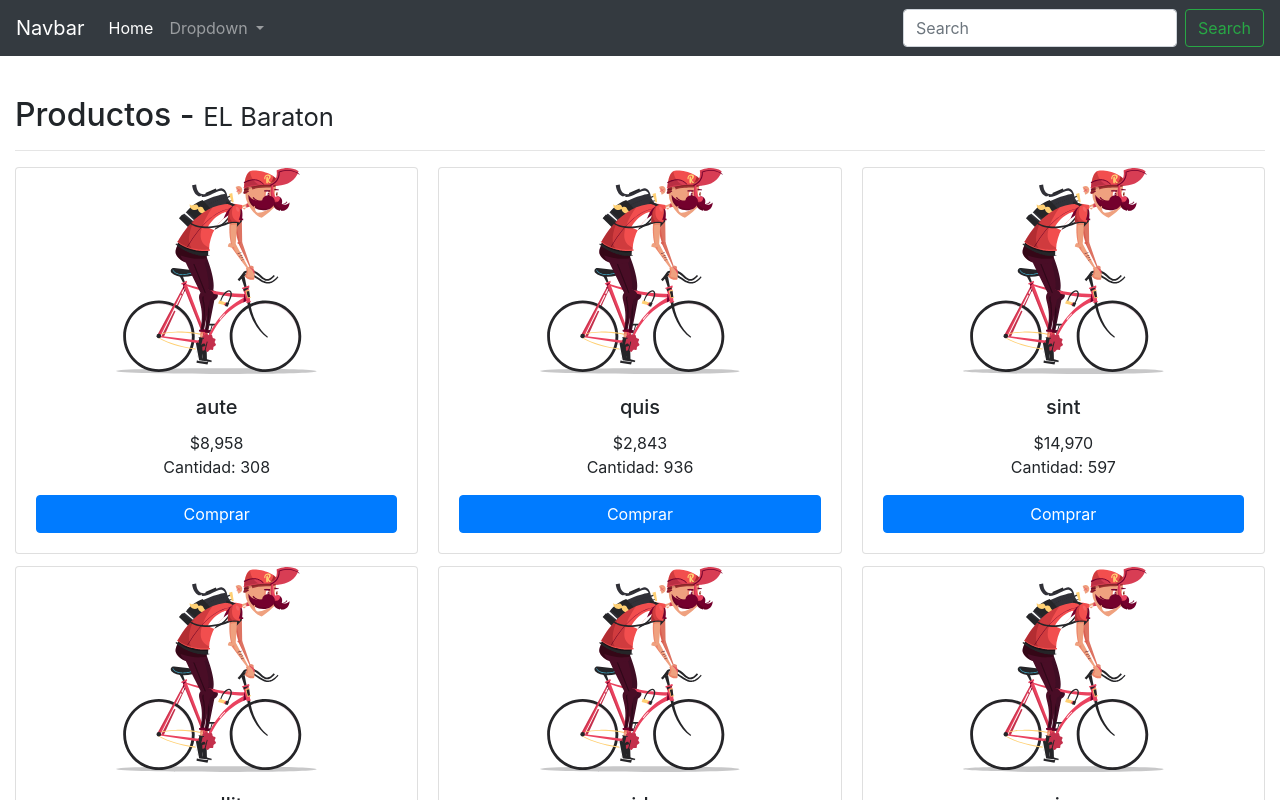
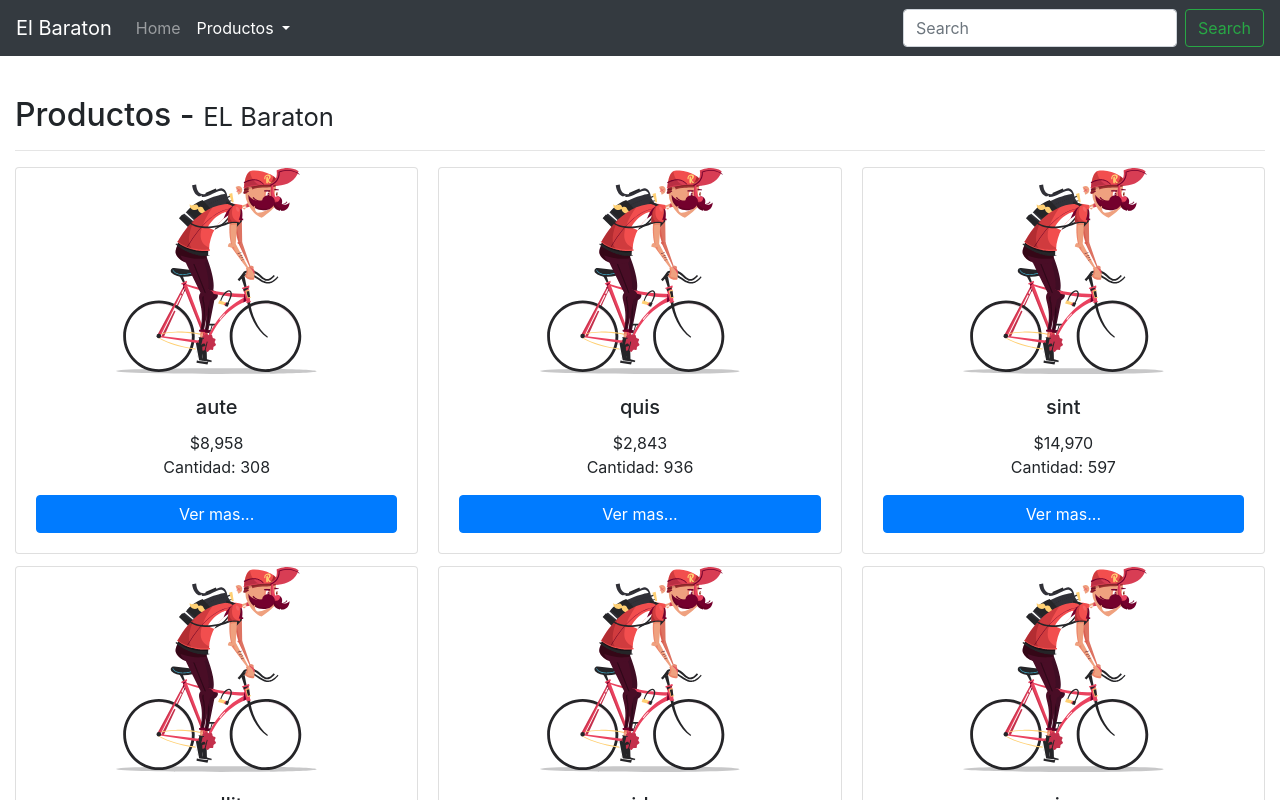
Before and after one commit to jodavaga/baratonApp, an Angular app: page /products in a window 1280 px wide. Before the commit this address led to /home. Shown: the top 800 px of the page. Built offline with nearby package versions, Linux system fonts and the light colour scheme.

Commit message:
Product component added, and route with parameters to that component was implemented

```diff
--- a/src/app/app.module.ts
+++ b/src/app/app.module.ts
@@ -11,6 +11,7 @@ import { AppComponent } from './app.component';
 import { HeaderComponent } from './shared/header/header.component';
 import { HomeComponent } from './components/home/home.component';
 import { ProductsComponent } from './components/products/products.component';
+import { ProductoComponent } from './components/producto/producto.component';
 
 
 @NgModule({
@@ -18,7 +19,8 @@ import { ProductsComponent } from './components/products/products.component';
     AppComponent,
     HeaderComponent,
     HomeComponent,
-    ProductsComponent
+    ProductsComponent,
+    ProductoComponent
   ],
   imports: [
     BrowserModule,
--- a/src/app/app.routes.ts
+++ b/src/app/app.routes.ts
@@ -1,10 +1,14 @@
 import { Routes, RouterModule } from '@angular/router';
 
 import { HomeComponent } from './components/home/home.component';
+import { ProductsComponent } from './components/products/products.component';
+import { ProductoComponent } from './components/producto/producto.component';
 
 
 const routes: Routes = [
     { path: 'home', component: HomeComponent },
+    { path: 'products', component: ProductsComponent },
+    { path: 'product/:id', component: ProductoComponent },
     { path: '**', pathMatch: 'full', redirectTo: 'home' },
 ];
 
--- a/src/app/components/home/home.component.html
+++ b/src/app/components/home/home.component.html
@@ -1 +1,9 @@
-<app-products></app-products>
+<div class="jumbotron m-top">
+    <h1 class="display-4">EL Baraton</h1>
+    <p class="lead">Esta es una tienda de productos de Don Pepe (Rappi)</p>
+    <hr class="my-4">
+    <!-- <p>Para ingresar a la tienda de productos </p>
+    <p class="lead">
+        <a class="btn btn-primary btn-lg" [routerLink]="['products']" role="button">Click aquí</a>
+    </p> -->
+</div>
--- /dev/null
+++ b/src/app/components/producto/producto.component.html
@@ -0,0 +1,3 @@
+<p>
+  producto works!
+</p>
--- /dev/null
+++ b/src/app/components/producto/producto.component.ts
@@ -0,0 +1,15 @@
+import { Component, OnInit } from '@angular/core';
+
+@Component({
+  selector: 'app-producto',
+  templateUrl: './producto.component.html',
+  styles: []
+})
+export class ProductoComponent implements OnInit {
+
+  constructor() { }
+
+  ngOnInit() {
+  }
+
+}
--- a/src/app/components/products/products.component.html
+++ b/src/app/components/products/products.component.html
@@ -2,7 +2,7 @@
 <hr>
 
 
-<div class="card-columns">
+<div class="card-columns animated fadeIn">
   <div class="card text-center" *ngFor="let product of products">
     <img class="card-img-top" src="../../../assets/images/rappitendero.svg" alt="Image - {{ product.name }}">
     <div class="card-body">
@@ -10,7 +10,9 @@
       <p class="card-text">
         {{ product.price}} <br/> Cantidad: {{ product.quantity}}
       </p>
-      <a href="#" class="btn btn-primary btn-block">Comprar</a>
+      <button (click)="verProducto(product.id)"
+              class="btn btn-primary btn-block">Ver mas...
+      </button>
     </div>
   </div>
 
--- a/src/app/components/products/products.component.ts
+++ b/src/app/components/products/products.component.ts
@@ -1,5 +1,6 @@
 import { Component, OnInit } from '@angular/core';
 import { ProductsService, Producto } from '../../services/products.service';
+import { Router } from '@angular/router';
 
 @Component({
   selector: 'app-products',
@@ -10,12 +11,20 @@ export class ProductsComponent implements OnInit {
 
   products: Producto[];
 
-  constructor(private _products: ProductsService) { }
+  constructor(private _products: ProductsService,
+              private router: Router
+              ) { }
 
   ngOnInit() {
 
     this.products = this._products.getProducts();
-    console.log(this.products);
+    // console.log(this.products);
+  }
+
+  // Redirecciono al elemento clickeado
+  verProducto( id: string) {
+    console.log(id);
+    this.router.navigate( ['product', id] );
   }
 
 
--- a/src/app/shared/header/header.component.html
+++ b/src/app/shared/header/header.component.html
@@ -1,17 +1,17 @@
 <nav class="navbar navbar-expand-lg navbar-dark bg-dark">
-    <a class="navbar-brand" href="#">Navbar</a>
+    <a class="navbar-brand" href="#">El Baraton</a>
     <button class="navbar-toggler" type="button" data-toggle="collapse" data-target="#navbarSupportedContent" aria-controls="navbarSupportedContent" aria-expanded="false" aria-label="Toggle navigation">
       <span class="navbar-toggler-icon"></span>
     </button>
 
     <div class="collapse navbar-collapse" id="navbarSupportedContent">
       <ul class="navbar-nav mr-auto">
-        <li class="nav-item active">
-          <a class="nav-link" href="#">Home <span class="sr-only">(current)</span></a>
+        <li class="nav-item" routerLinkActive="active">
+          <a class="nav-link" [routerLink]="['home']">Home <span class="sr-only">(current)</span></a>
         </li>
-        <li class="nav-item dropdown">
-          <a class="nav-link dropdown-toggle" href="#" id="navbarDropdown" role="button" data-toggle="dropdown" aria-haspopup="true" aria-expanded="false">
-            Dropdown
+        <li class="nav-item dropdown" routerLinkActive="active">
+          <a class="nav-link dropdown-toggle" [routerLink]="['products']" id="navbarDropdown" role="button" data-toggle="dropdown" aria-haspopup="true" aria-expanded="false">
+            Productos
           </a>
           <div class="dropdown-menu" aria-labelledby="navbarDropdown">
             <a class="dropdown-item" href="#">Action</a>
--- a/src/styles.css
+++ b/src/styles.css
@@ -3,3 +3,36 @@
 .m-top{
     margin-top: 40px;
 }
+
+
+/* ====================
+*  Basic Animations
+* ===================== */
+
+.animated {
+    -webkit-animation-duration: 1s;
+    animation-duration: 1s;
+    -webkit-animation-fill-mode: both;
+    animation-fill-mode: both;
+  }
+
+  .fast {
+    -webkit-animation-duration: 0.4s;
+    animation-duration: 0.4s;
+    -webkit-animation-fill-mode: both;
+    animation-fill-mode: both;
+  }
+
+  @keyframes fadeIn {
+    from {
+      opacity: 0;
+    }
+
+    to {
+      opacity: 1;
+    }
+  }
+
+  .fadeIn {
+    animation-name: fadeIn;
+  }
```
